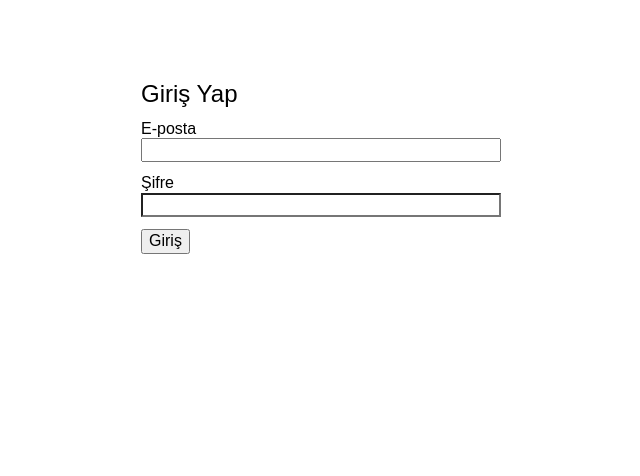
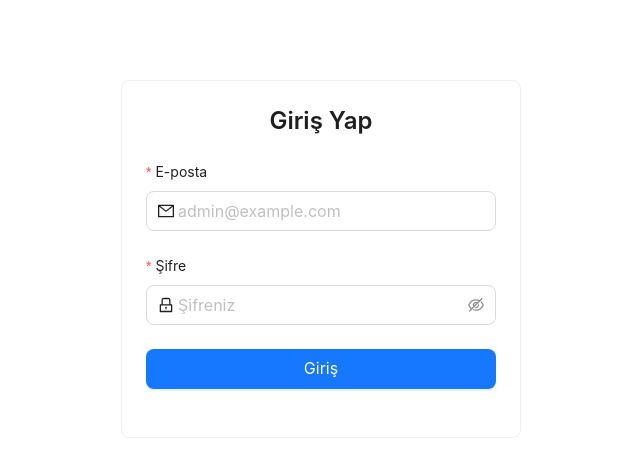
Before and after one commit to doganmus/firma-ziyaretci-kayit, a React (Vite) app in the folder frontend/: page /login in a window 1280 px wide. Shown: the top 476 px of the page, without its empty margins (319-959 px from the left). Built offline with nearby package versions, Linux system fonts and the light colour scheme; no server answers.

Commit message:
feat(ui-login): refactor Login page to Ant Design (Form/Input/Button/Card/Alert) with validation and loading

```diff
--- a/frontend/src/pages/Login.tsx
+++ b/frontend/src/pages/Login.tsx
@@ -1,23 +1,21 @@
 import { useState } from 'react'
 import { api, LoginResponse } from '../api/client'
+import { Form, Input, Button, Typography, Card, Alert } from 'antd'
+import { MailOutlined, LockOutlined } from '@ant-design/icons'
 
 export default function Login() {
-  const [email, setEmail] = useState('')
-  const [password, setPassword] = useState('')
+  const [loading, setLoading] = useState(false)
   const [error, setError] = useState<string | null>(null)
-  const [loading, setLoading] = useState(false)
 
-  const submit = async (e: React.FormEvent) => {
-    e.preventDefault()
+  const onFinish = async (values: { email: string; password: string }) => {
     setError(null)
-    if (!email || !password) { setError('E-posta ve şifre gerekli'); return }
     try {
       setLoading(true)
-      const res = await api.post<LoginResponse>('/auth/login', { email, password })
+      const res = await api.post<LoginResponse>('/auth/login', values)
       localStorage.setItem('accessToken', res.data.accessToken)
       localStorage.setItem('user', JSON.stringify(res.data.user))
       window.location.href = '/'
-    } catch (err) {
+    } catch {
       setError('Giriş başarısız')
     } finally {
       setLoading(false)
@@ -25,20 +23,22 @@ export default function Login() {
   }
 
   return (
-    <div style={{ maxWidth: 360, margin: '80px auto' }}>
-      <h2>Giriş Yap</h2>
-      <form onSubmit={submit}>
-        <div style={{ marginBottom: 12 }}>
-          <label>E-posta</label>
-          <input type="email" value={email} onChange={(e) => setEmail(e.target.value)} style={{ width: '100%' }} />
-        </div>
-        <div style={{ marginBottom: 12 }}>
-          <label>Şifre</label>
-          <input type="password" value={password} onChange={(e) => setPassword(e.target.value)} style={{ width: '100%' }} />
-        </div>
-        {error && <div style={{ color: 'red', marginBottom: 8 }}>{error}</div>}
-        <button type="submit" disabled={loading}>{loading ? 'Giriş yapılıyor...' : 'Giriş'}</button>
-      </form>
+    <div style={{ maxWidth: 400, margin: '80px auto' }}>
+      <Card>
+        <Typography.Title level={3} style={{ textAlign: 'center', marginBottom: 24 }}>Giriş Yap</Typography.Title>
+        {error && <Alert type="error" message={error} style={{ marginBottom: 16 }} />}
+        <Form layout="vertical" onFinish={onFinish} autoComplete="off" initialValues={{ email: '', password: '' }}>
+          <Form.Item label="E-posta" name="email" rules={[{ required: true, message: 'E-posta gerekli' }, { type: 'email', message: 'Geçerli bir e-posta girin' }]}>
+            <Input prefix={<MailOutlined />} placeholder="admin@example.com" type="email" autoComplete="email" size="large" />
+          </Form.Item>
+          <Form.Item label="Şifre" name="password" rules={[{ required: true, message: 'Şifre gerekli' }, { min: 6, message: 'En az 6 karakter' }]}>
+            <Input.Password prefix={<LockOutlined />} placeholder="Şifreniz" autoComplete="current-password" size="large" />
+          </Form.Item>
+          <Form.Item>
+            <Button type="primary" htmlType="submit" block size="large" loading={loading}>Giriş</Button>
+          </Form.Item>
+        </Form>
+      </Card>
     </div>
   )
 }
```
